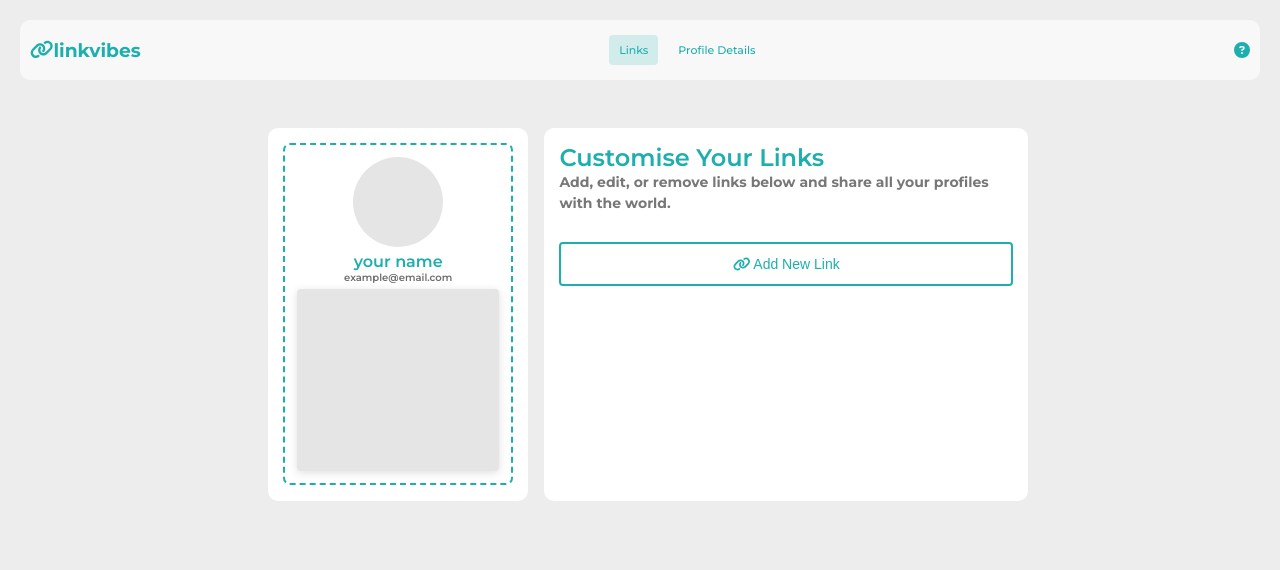
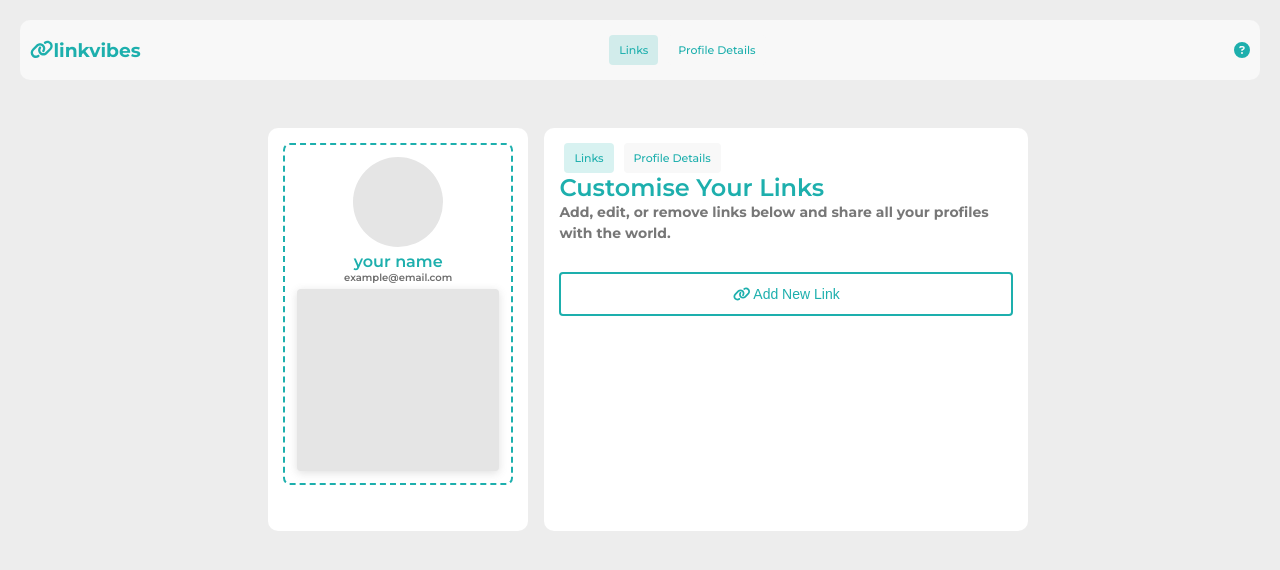
Before and after one commit to danishofcodes/linkvibes, a React (Vite) app: page / in a window 1280 px wide. Shown: the top 570 px of the page. Built offline with nearby package versions, Linux system fonts and the light colour scheme.

Commit message:
changd   Links and   Profile Details button placements, made image choosable from folder

```diff
--- a/src/App.jsx
+++ b/src/App.jsx
@@ -35,7 +35,13 @@ function App() {
   };
 
   const handleProfilePicChange = (e) => {
-    setProfilePic(e.target.value);
+    // setProfilePic(e.target.value);
+      const file = e.target.files[0];
+      if (file) {
+        const fileURL = URL.createObjectURL(file);
+        setProfilePic(fileURL);
+      }
+
   };
 
   console.log(fullname, email, profilePic);
@@ -144,6 +150,22 @@ const handleDeleteLink = (key) => {
           </div>
       </div>
       <div className="settings container-card">
+
+      <div className="mb-3">
+        <button
+          className={`btnsolid ${menu === 'links' ? 'active' : ''}`}
+          onClick={() => menuSelector('links')}
+        >
+          Links
+        </button>
+        <button
+          className={`btnsolid ${menu === 'profiledetails' ? 'active' : ''}`}
+          onClick={() => menuSelector('profiledetails')}
+        >
+          Profile Details
+        </button>
+      </div>
+
       {menu == "links" && (
             <LinkCreationPage
               addLink={addLink}
```
